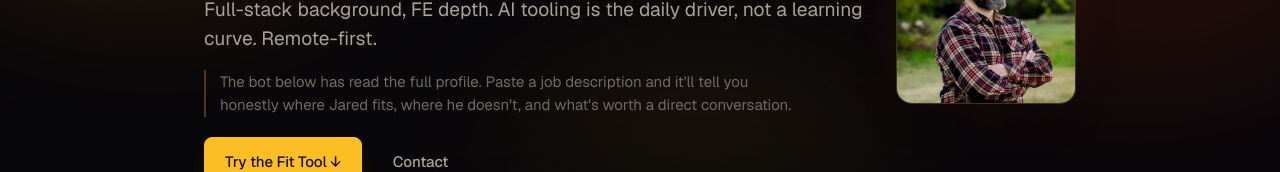
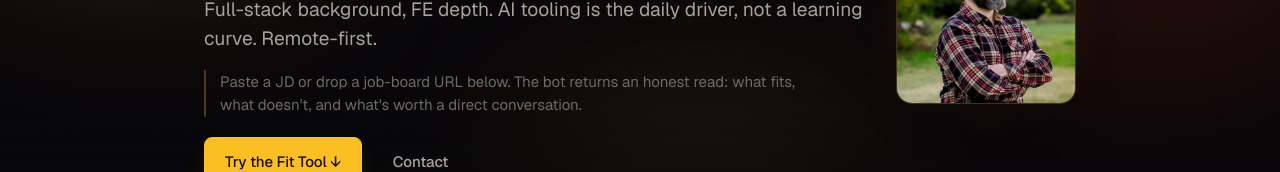
Before and after one commit to Jared-Dev/jared-dev-site, a Next.js app: page / in a window 1280 px wide. Shown: the part 334-506 px from the top of the page. Built offline with nearby package versions, Linux system fonts and the light colour scheme; no server answers.

Commit message:
Copy updates

```diff
--- a/src/app/page.tsx
+++ b/src/app/page.tsx
@@ -81,10 +81,9 @@ export default function HomePage() {
               </p>
 
               <p className={styles.ctaContext}>
-                The bot below has read the full profile. Paste a job
-                description and it&apos;ll tell you honestly where Jared
-                fits, where he doesn&apos;t, and what&apos;s worth a direct
-                conversation.
+                Paste a JD or drop a job-board URL below. The bot returns
+                an honest read: what fits, what doesn&apos;t, and
+                what&apos;s worth a direct conversation.
               </p>
 
               <div className={styles.ctaRowCompact}>
```
Also changed, not shown: 1 other file (tests, documents, lock files or other folders).
